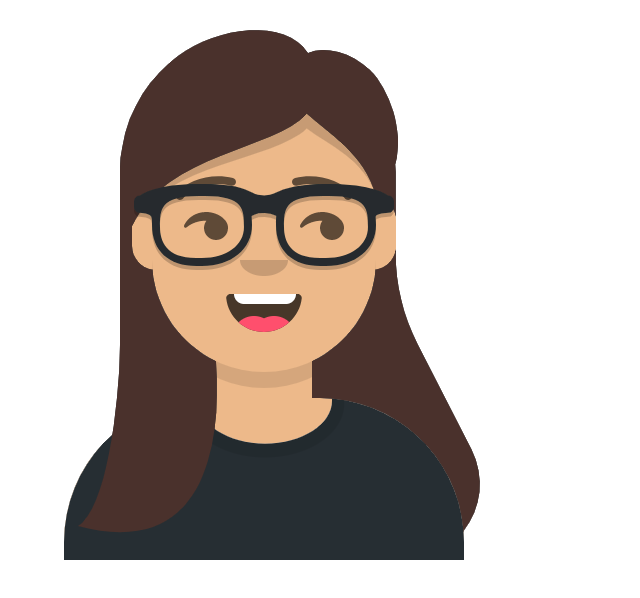
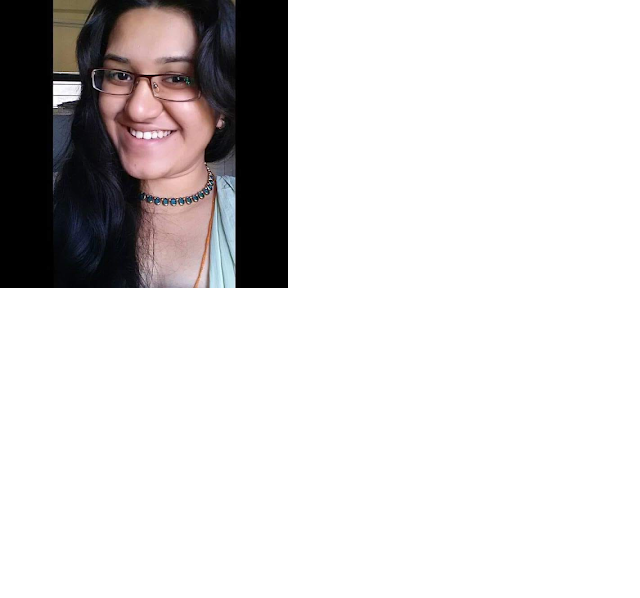
Before and after one commit to spany14/ARBusinessCards, a plain HTML site: page index.html in a window 1280 px wide. Shown: the whole page, without its empty margins (0-640 px from the left). Drawn offline with Linux system fonts and the light colour scheme.

Commit message:
Update to add my photo

```diff
--- a/index.html
+++ b/index.html
@@ -10,7 +10,7 @@
   <body style="margin : 0px; overflow: hidden;">
     <a-scene embedded arjs>
         <a-asset>
-            <img id="DP01" crossorigin="anonymous" src="https://raw.githubusercontent.com/spany14/ARBusinessCards/main/avatar.png">
+            <img id="DP01" crossorigin="anonymous" src="https://raw.githubusercontent.com/spany14/ARBusinessCards/main/myface.png">
         </a-asset>
 
         <a-marker preset="hiro">
```
